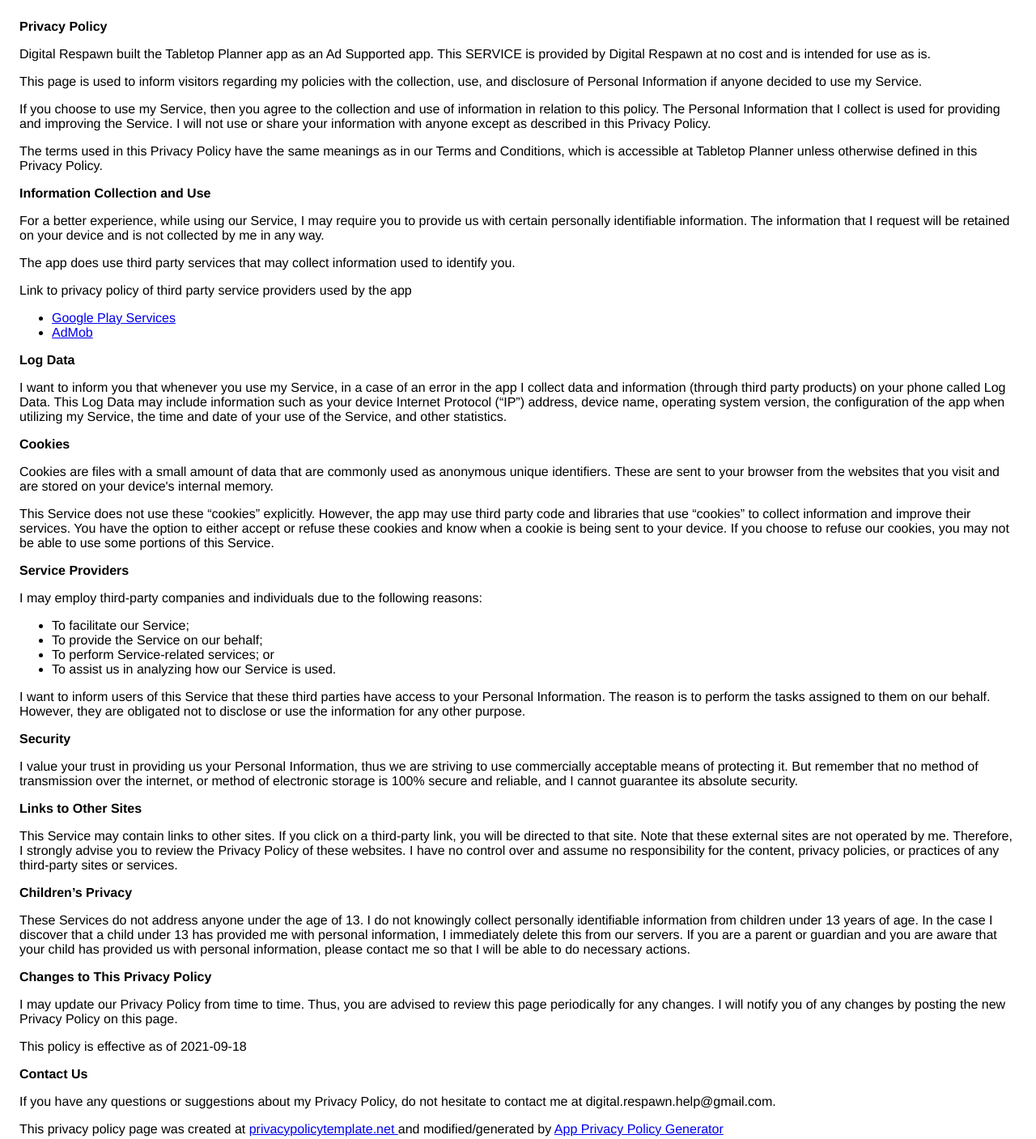
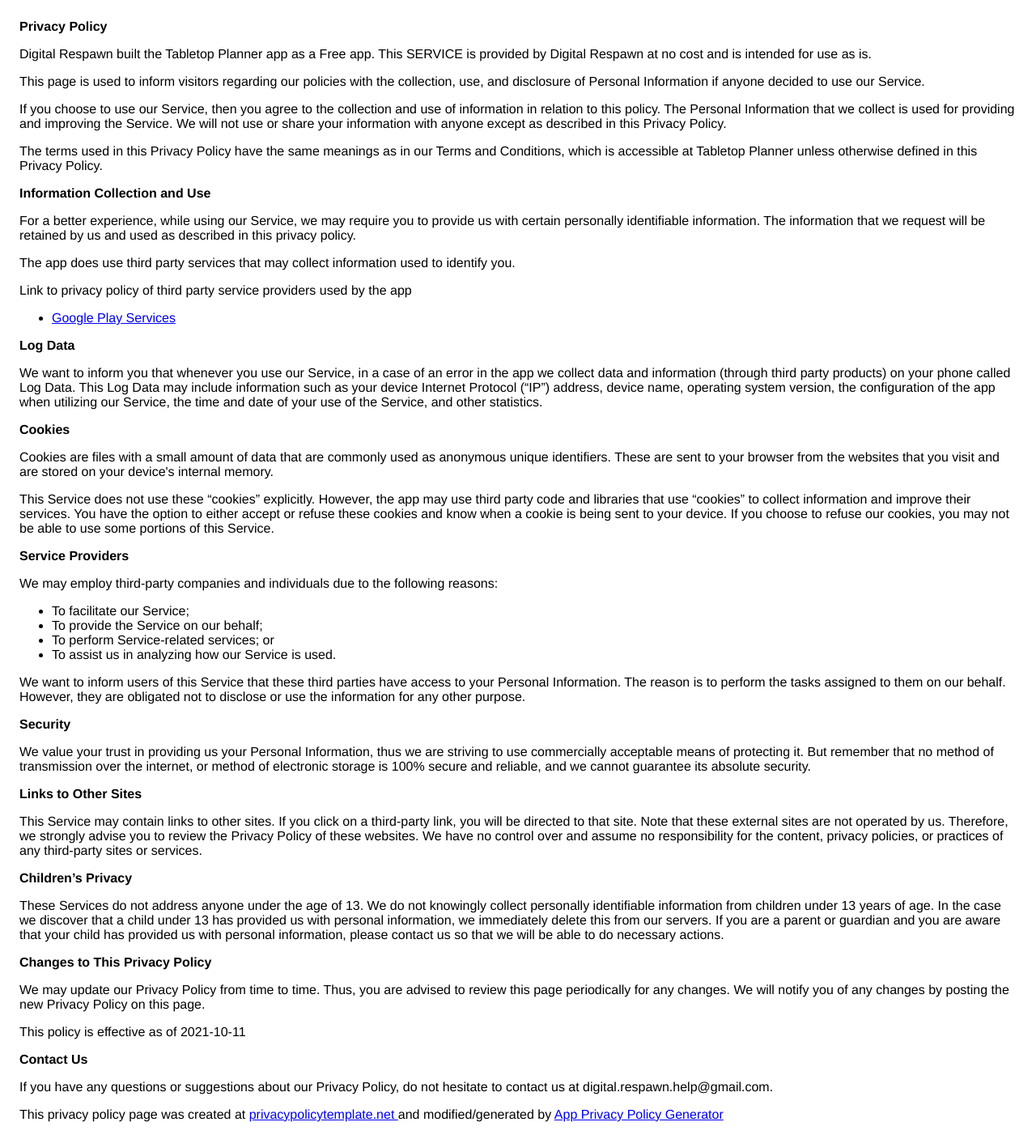
Before and after one commit to rhinotechie/tabletop-planner-privacy, a plain HTML site: page index.html in a window 1280 px wide. Shown: the whole page at 81% size. Drawn offline with Linux system fonts and the light colour scheme.

Commit message:
Updates policy change after taking ads out

```diff
--- a/index.html
+++ b/index.html
@@ -9,42 +9,42 @@
     <body>
     <strong>Privacy Policy</strong> <p>
                   Digital Respawn built the Tabletop Planner app as
-                  an Ad Supported app. This SERVICE is provided by
+                  a Free app. This SERVICE is provided by
                   Digital Respawn at no cost and is intended for use as
                   is.
                 </p> <p>
-                  This page is used to inform visitors regarding my
+                  This page is used to inform visitors regarding our
                   policies with the collection, use, and disclosure of Personal
-                  Information if anyone decided to use my Service.
+                  Information if anyone decided to use our Service.
                 </p> <p>
-                  If you choose to use my Service, then you agree to
+                  If you choose to use our Service, then you agree to
                   the collection and use of information in relation to this
-                  policy. The Personal Information that I collect is
-                  used for providing and improving the Service. I will not use or share your information with
+                  policy. The Personal Information that we collect is
+                  used for providing and improving the Service. We will not use or share your information with
                   anyone except as described in this Privacy Policy.
                 </p> <p>
                   The terms used in this Privacy Policy have the same meanings
                   as in our Terms and Conditions, which is accessible at
                   Tabletop Planner unless otherwise defined in this Privacy Policy.
                 </p> <p><strong>Information Collection and Use</strong></p> <p>
-                  For a better experience, while using our Service, I
+                  For a better experience, while using our Service, we
                   may require you to provide us with certain personally
                   identifiable information. The information that
-                  I request will be retained on your device and is not collected by me in any way.
+                  we request will be retained by us and used as described in this privacy policy.
                 </p> <div><p>
                     The app does use third party services that may collect
                     information used to identify you.
                   </p> <p>
                     Link to privacy policy of third party service providers used
                     by the app
-                  </p> <ul><li><a href="https://www.google.com/policies/privacy/" target="_blank" rel="noopener noreferrer">Google Play Services</a></li><li><a href="https://support.google.com/admob/answer/6128543?hl=en" target="_blank" rel="noopener noreferrer">AdMob</a></li><!----><!----><!----><!----><!----><!----><!----><!----><!----><!----><!----><!----><!----><!----><!----><!----><!----><!----><!----><!----><!----><!----><!----><!----><!----></ul></div> <p><strong>Log Data</strong></p> <p>
-                  I want to inform you that whenever you
-                  use my Service, in a case of an error in the app
-                  I collect data and information (through third party
+                  </p> <ul><li><a href="https://www.google.com/policies/privacy/" target="_blank" rel="noopener noreferrer">Google Play Services</a></li><!----><!----><!----><!----><!----><!----><!----><!----><!----><!----><!----><!----><!----><!----><!----><!----><!----><!----><!----><!----><!----><!----><!----><!----><!----><!----></ul></div> <p><strong>Log Data</strong></p> <p>
+                  We want to inform you that whenever you
+                  use our Service, in a case of an error in the app
+                  we collect data and information (through third party
                   products) on your phone called Log Data. This Log Data may
                   include information such as your device Internet Protocol
                   (“IP”) address, device name, operating system version, the
-                  configuration of the app when utilizing my Service,
+                  configuration of the app when utilizing our Service,
                   the time and date of your use of the Service, and other
                   statistics.
                 </p> <p><strong>Cookies</strong></p> <p>
@@ -61,49 +61,49 @@
                   choose to refuse our cookies, you may not be able to use some
                   portions of this Service.
                 </p> <p><strong>Service Providers</strong></p> <p>
-                  I may employ third-party companies and
+                  We may employ third-party companies and
                   individuals due to the following reasons:
                 </p> <ul><li>To facilitate our Service;</li> <li>To provide the Service on our behalf;</li> <li>To perform Service-related services; or</li> <li>To assist us in analyzing how our Service is used.</li></ul> <p>
-                  I want to inform users of this Service
+                  We want to inform users of this Service
                   that these third parties have access to your Personal
                   Information. The reason is to perform the tasks assigned to
                   them on our behalf. However, they are obligated not to
                   disclose or use the information for any other purpose.
                 </p> <p><strong>Security</strong></p> <p>
-                  I value your trust in providing us your
+                  We value your trust in providing us your
                   Personal Information, thus we are striving to use commercially
                   acceptable means of protecting it. But remember that no method
                   of transmission over the internet, or method of electronic
-                  storage is 100% secure and reliable, and I cannot
+                  storage is 100% secure and reliable, and we cannot
                   guarantee its absolute security.
                 </p> <p><strong>Links to Other Sites</strong></p> <p>
                   This Service may contain links to other sites. If you click on
                   a third-party link, you will be directed to that site. Note
-                  that these external sites are not operated by me.
-                  Therefore, I strongly advise you to review the
-                  Privacy Policy of these websites. I have
+                  that these external sites are not operated by us.
+                  Therefore, we strongly advise you to review the
+                  Privacy Policy of these websites. We have
                   no control over and assume no responsibility for the content,
                   privacy policies, or practices of any third-party sites or
                   services.
                 </p> <p><strong>Children’s Privacy</strong></p> <p>
                   These Services do not address anyone under the age of 13.
-                  I do not knowingly collect personally
+                  We do not knowingly collect personally
                   identifiable information from children under 13 years of age. In the case
-                  I discover that a child under 13 has provided
-                  me with personal information, I immediately
+                  we discover that a child under 13 has provided
+                  us with personal information, we immediately
                   delete this from our servers. If you are a parent or guardian
                   and you are aware that your child has provided us with
-                  personal information, please contact me so that
-                  I will be able to do necessary actions.
+                  personal information, please contact us so that
+                  we will be able to do necessary actions.
                 </p> <p><strong>Changes to This Privacy Policy</strong></p> <p>
-                  I may update our Privacy Policy from
+                  We may update our Privacy Policy from
                   time to time. Thus, you are advised to review this page
-                  periodically for any changes. I will
+                  periodically for any changes. We will
                   notify you of any changes by posting the new Privacy Policy on
                   this page.
-                </p> <p>This policy is effective as of 2021-09-18</p> <p><strong>Contact Us</strong></p> <p>
-                  If you have any questions or suggestions about my
-                  Privacy Policy, do not hesitate to contact me at digital.respawn.help@gmail.com.
+                </p> <p>This policy is effective as of 2021-10-11</p> <p><strong>Contact Us</strong></p> <p>
+                  If you have any questions or suggestions about our
+                  Privacy Policy, do not hesitate to contact us at digital.respawn.help@gmail.com.
                 </p> <p>This privacy policy page was created at <a href="https://privacypolicytemplate.net" target="_blank" rel="noopener noreferrer">privacypolicytemplate.net </a>and modified/generated by <a href="https://app-privacy-policy-generator.nisrulz.com/" target="_blank" rel="noopener noreferrer">App Privacy Policy Generator</a></p>
     </body>
     </html>
```
